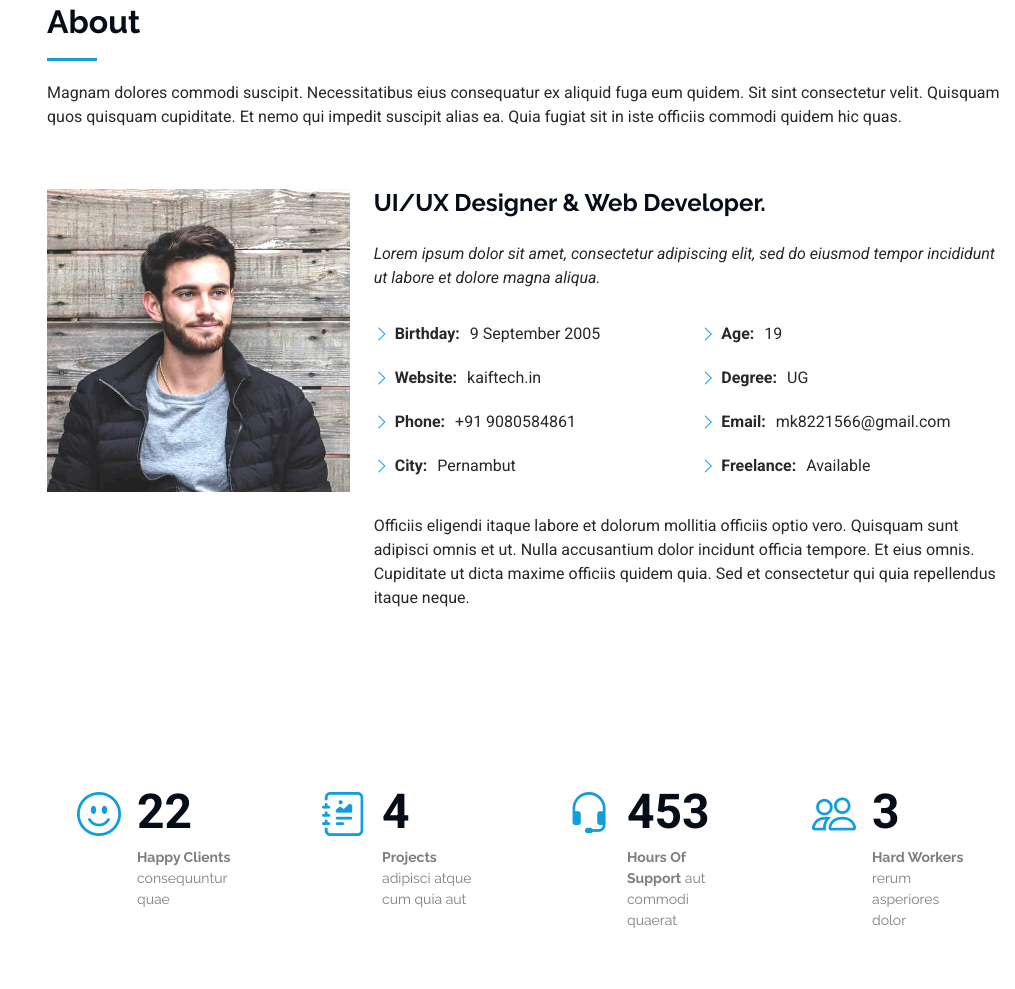
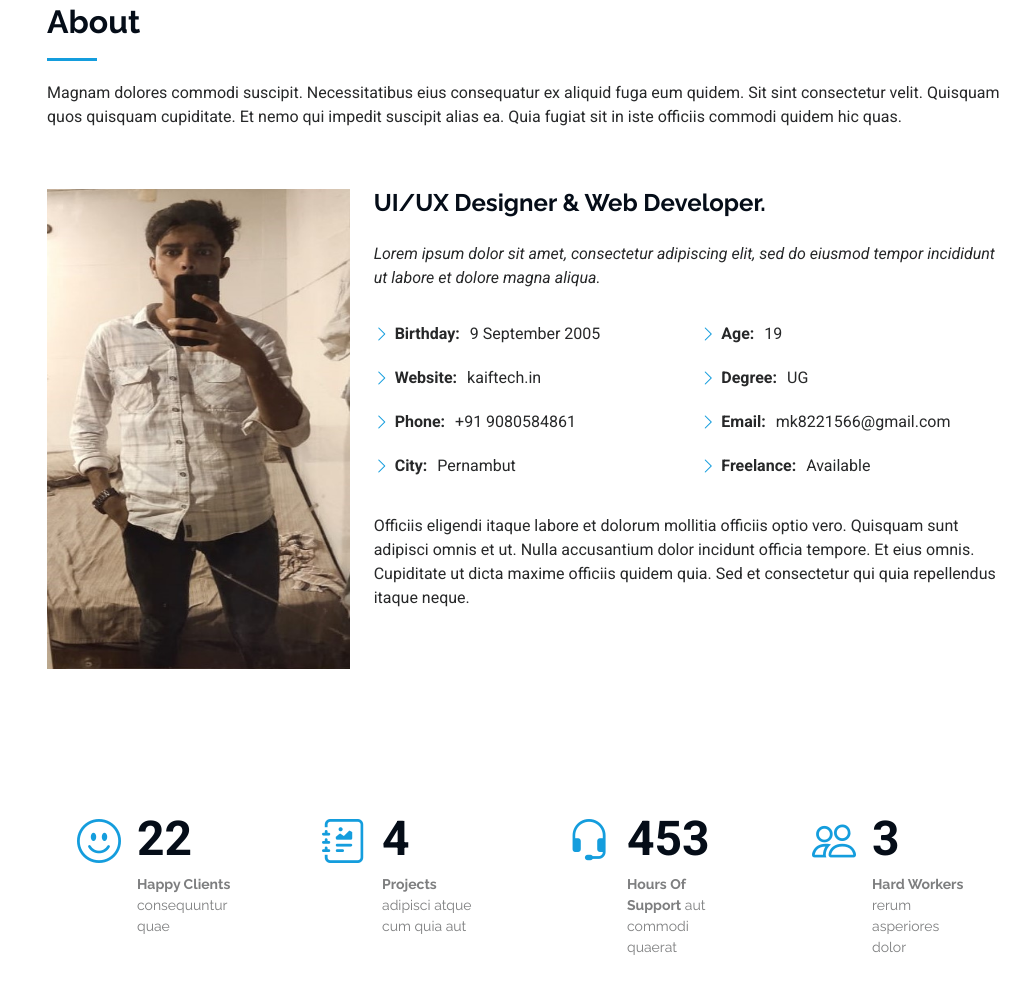
Before and after one commit to MohammedKaifV/kaif-portfolio, a plain HTML site: page index.html in a window 1280 px wide. Shown: the part 857-1846 px from the top of the page, without its empty margins (265-1280 px from the left). Drawn offline with Linux system fonts and the light colour scheme.

Commit message:
second commit

```diff
--- a/index.html
+++ b/index.html
@@ -115,7 +115,7 @@
 
         <div class="row gy-4 justify-content-center">
           <div class="col-lg-4">
-            <img src="assets/img/my-profile-img.jpg" class="img-fluid" alt="">
+            <img src="/image/profile1.jpg" class="img-fluid" style="height: 60vh; width: 60vh;" alt="">
           </div>
           <div class="col-lg-8 content">
             <h2>UI/UX Designer &amp; Web Developer.</h2>
@@ -147,7 +147,6 @@
             </p>
           </div>
         </div>
-
       </div>
 
     </section><!-- /About Section -->
```
